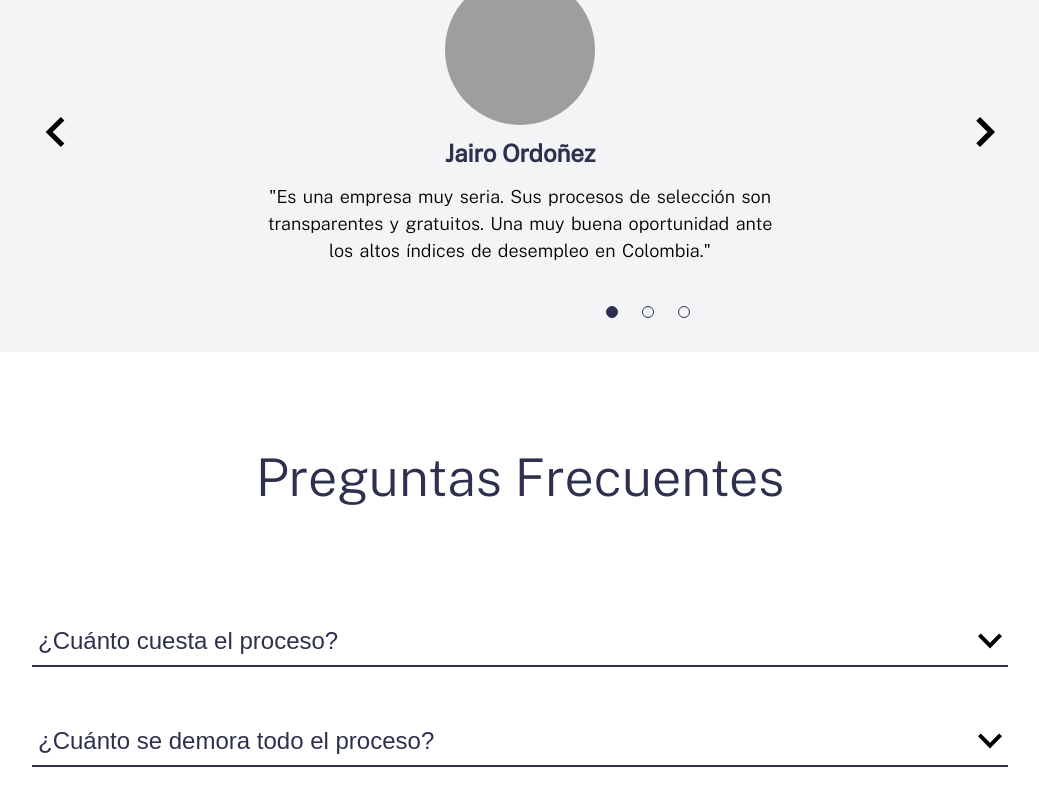
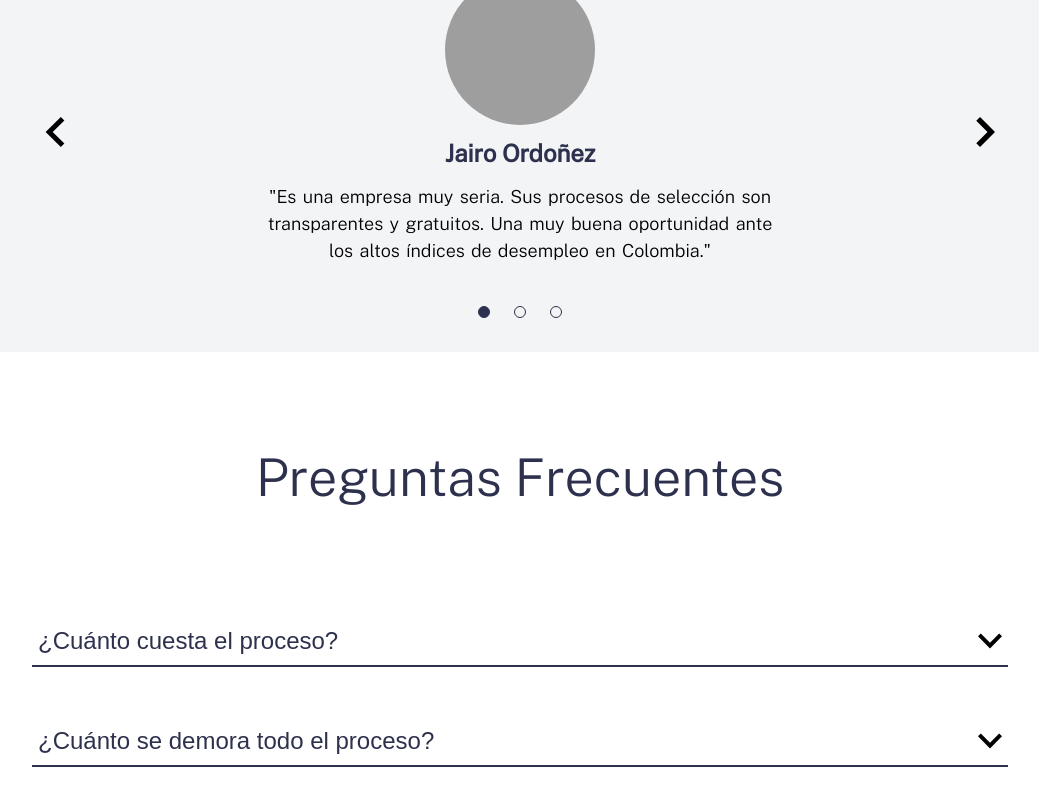
Before and after one commit to Konigj/website-oesas, a website: page index.html in a window 1280 px wide. Shown: the part 2361-3161 px from the top of the page, without its empty margins (120-1159 px from the left). Drawn offline with nearby package versions, Linux system fonts and the light colour scheme; grey boxes are pictures that could not be loaded.

Commit message:
testimonial dots fixed

```diff
--- a/src/scss/containers/_testimonials.scss
+++ b/src/scss/containers/_testimonials.scss
@@ -89,7 +89,6 @@
         display: block;
         position: absolute;
         cursor: pointer;
-
         top: 50%;
         transition: all .3s ease-in-out;
         padding: 1rem;
@@ -129,15 +128,15 @@
     }
 
     .dots {
-        text-align: center;
         padding: 0;
         position: absolute;
-        width: 100%;
         bottom: 4rem;
         display: block;
         z-index: 3333;
         height: 1.2rem;
         margin: auto;
+        left: 0;
+        right: 0;
 
         .dot{
             list-style-type: none;
```
Also changed, not shown: index.html (+2 -0 lines), public/styles.css, 1 other file.
